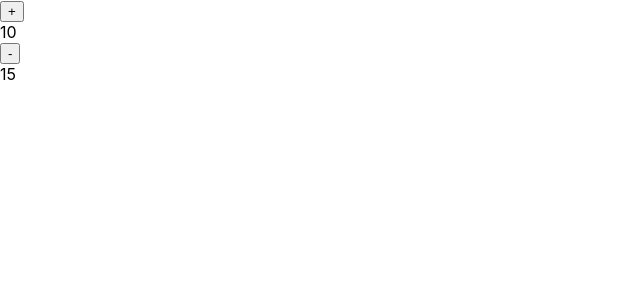
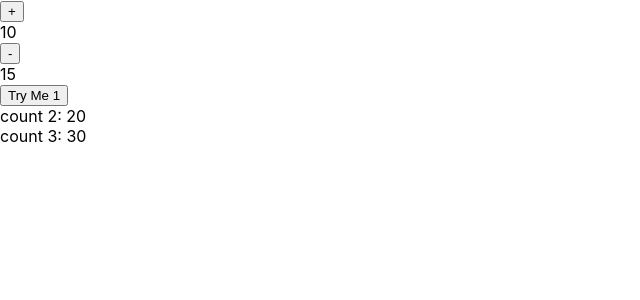
Before and after one commit to Danfirech/rh-usestate, a React (Create React App) app: page / in a window 1280 px wide. Shown: the top 300 px of the page, without its empty margins (0-640 px from the left). Built offline with nearby package versions, Linux system fonts and the light colour scheme.

Commit message:
using spread op

```diff
--- a/src/App.js
+++ b/src/App.js
@@ -4,6 +4,11 @@ const App = () => {
   const [count, setCount] = useState(10);
 
   const [subtract, setsubtract] = useState(15);
+
+  const [{ count2, count3 }, setnewcount] = useState({
+    count2: 20,
+    count3: 30,
+  });
 
   return (
     <>
@@ -15,6 +20,22 @@ const App = () => {
         <button onClick={() => setsubtract(subtract - 1)}>-</button>
         <div>{subtract}</div>
       </div>
+
+      <div>
+        <button
+          onClick={() =>
+            setnewcount((currentState) => ({
+              ...setnewcount,
+              count2: currentState.count2 + 1,
+              count3: currentState.count3 + 2,
+            }))
+          }
+        >
+          Try Me 1
+        </button>
+        <div>count 2: {count2}</div>
+        <div>count 3: {count3}</div>
+      </div>
     </>
   );
 };
```
